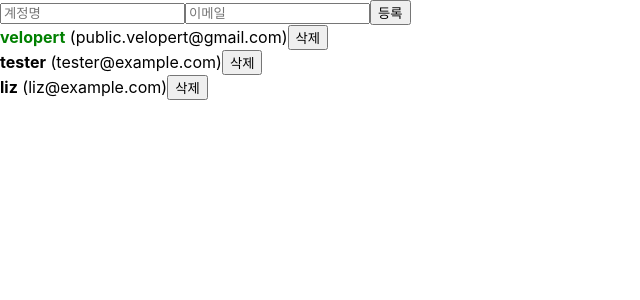
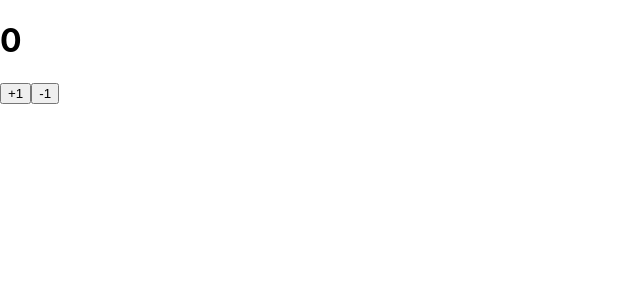
Before and after one commit to 0x-Robert/react_study, a React (Create React App) app: page / in a window 1280 px wide. Shown: the top 300 px of the page, without its empty margins (0-640 px from the left). Built offline with nearby package versions, Linux system fonts and the light colour scheme.

Commit message:
useMemo, useCallback, React.memo, useReducer

```diff
--- a/src/App.js
+++ b/src/App.js
@@ -1,24 +1,24 @@
-import React, { useRef, useState } from "react";
+import React, {
+  useRef,
+  useState,
+  useMemo,
+  useCallback,
+  useReducer,
+} from "react";
 import UserList from "./UserList";
 import CreateUser from "./CreateUser";
 
-function App() {
-  const [inputs, setInputs] = useState({
+function countActiveUsers(users) {
+  console.log("활성 사용자 세기");
+  return users.filter((user) => user.active).length;
+}
+
+const initialState = {
+  inputs: {
     username: "",
     email: "",
-  });
-
-  const { username, email } = inputs;
-
-  const onChange = (e) => {
-    const { name, value } = e.target;
-    setInputs({
-      ...inputs,
-      [name]: value,
-    });
-  };
-
-  const [users, setUsers] = useState([
+  },
+  user: [
     {
       id: 1,
       username: "velopert",
@@ -34,44 +34,88 @@ function App() {
     {
       id: 3,
       username: "liz",
-      email: "liz@example.com",
+      email: "liz@google.com",
       active: false,
     },
-  ]);
+  ],
+};
 
+function reducer(state, action) {
+  switch (action.type) {
+    case "CHANGE_INPUT":
+      return {
+        ...state,
+        inputs: {
+          ...state.inputs,
+          [action.name]: action.value,
+        },
+      };
+    case "CREATE_USER":
+      return {
+        ...state,
+        users: state.users.map((user) =>
+          user.id === action.id
+            ? {
+                ...user,
+                active: !user.active,
+              }
+            : user
+        ),
+      };
+    case "REMOVE_USER":
+      return {
+        ...state,
+        users: state.users.filter((user) => user.id !== action.id),
+      };
+
+    default:
+      return state;
+  }
+}
+
+function App() {
+  const [state, dispatch] = useReducer(reducer, initialState);
   const nextId = useRef(4);
 
-  const onCreate = () => {
-    const user = {
-      id: nextId.current,
-      username,
-      email,
-    };
-    //spread 연산자 사용한 배열  추가
-    //setUsers([...users, user]);
+  const { users } = state;
+  const { username, email } = state.inputs;
 
-    //concat을 이용한 배열 추가
-    setUsers(users.concat(user));
+  const onChange = useCallback((e) => {
+    const { name, value } = e.target;
+    dispatch({
+      type: "CHANGE_INPUT",
+      name,
+      value,
+    });
+  }, []);
 
-    setInputs({
-      username: "",
-      email: "",
+  const onCreate = useCallback(() => {
+    dispatch({
+      type: "CREATE_USER",
+      user: {
+        id: nextId.current,
+        username,
+        email,
+      },
     });
+    nextId.current += 1;
+  }, [username, email]);
 
-    nextId.current += 1;
-  };
+  const onToggle = useCallback((id) => {
+    dispatch({
+      type: "TOGGLE_USER",
+      id,
+    });
+  }, []);
 
-  const onRemove = (id) => {
-    setUsers(users.filter((user) => user.id !== id));
-  };
+  const onRemove = useCallback((id) => {
+    dispatch({
+      type: "REMOVE_USER",
+      id,
+    });
+  }, []);
 
-  const onToggle = (id) => {
-    setUsers(
-      users.map((user) =>
-        user.id === id ? { ...user, active: !user.active } : user
-      )
-    );
-  };
+  const count = useMemo(() => countActiveUsers(users), [users]);
 
   return (
     <>
@@ -81,7 +125,8 @@ function App() {
         onChange={onChange}
         onCreate={onCreate}
       />
-      <UserList users={users} onRemove={onRemove} onToggle={onToggle} />
+      <UserList users={users} onToggle={onToggle} onRemove={onRemove} />
+      <div>활성사용자수 : {count}</div>
     </>
   );
 }
--- /dev/null
+++ b/src/Counter.js
@@ -0,0 +1,54 @@
+import React, { useReducer, useState } from "react";
+
+function reducer(state, action) {
+  switch (action.type) {
+    case "INCREMENT":
+      return state + 1;
+    case "DECREMENT":
+      return state - 1;
+    default:
+      return state;
+  }
+}
+
+function Counter() {
+  const [number, dispatch] = useReducer(reducer, 0);
+
+  const onIncrease = () => {
+    dispatch({ type: "INCREMENT" });
+  };
+
+  const onDecrease = () => {
+    dispatch({ type: "DECREMENT" });
+  };
+
+  return (
+    <div>
+      <h1>{number}</h1>
+      <button onClick={onIncrease}>+1</button>
+      <button onClick={onDecrease}>-1</button>
+    </div>
+  );
+}
+
+export default Counter;
+
+// function Counter() {
+//   const [number, setNumber] = useState(0);
+
+//   const onIncrease = () => {
+//     setNumber((prevNumber) => prevNumber + 1);
+//   };
+
+//   const onDecrease = () => {
+//     setNumber((prevNumber) => prevNumber - 1);
+//   };
+
+//   return (
+//     <div>
+//       <h1>{number}</h1>
+//       <button onClick={onIncrease}>+1</button>
+//       <button onClick={onDecrease}>-1</button>
+//     </div>
+//   );
+// }
--- a/src/CreateUser.js
+++ b/src/CreateUser.js
@@ -20,4 +20,4 @@ function CreateUser({ username, email, onChange, onCreate }) {
   );
 }
 
-export default CreateUser;
+export default React.memo(CreateUser);
--- a/src/UserList.js
+++ b/src/UserList.js
@@ -1,6 +1,13 @@
-import React from "react";
+import React, { useEffect } from "react";
 
-function User({ user, onRemove, onToggle }) {
+const User = React.memo(function User({ user, onRemove, onToggle }) {
+  useEffect(() => {
+    console.log("화면에 나타남");
+    return () => {
+      console.log("컴포넌트가 화면에서 사라짐");
+    };
+  }, []);
+
   return (
     <div>
       <b
@@ -17,7 +24,7 @@ function User({ user, onRemove, onToggle }) {
       <button onClick={() => onRemove(user.id)}>삭제</button>
     </div>
   );
-}
+});
 
 function UserList({ users, onRemove, onToggle }) {
   return (
@@ -34,4 +41,4 @@ function UserList({ users, onRemove, onToggle }) {
   );
 }
 
-export default UserList;
+export default React.memo(UserList);
--- a/src/index.js
+++ b/src/index.js
@@ -1,13 +1,14 @@
-import React from 'react';
-import ReactDOM from 'react-dom/client';
-import './index.css';
-import App from './App';
-import reportWebVitals from './reportWebVitals';
-
-const root = ReactDOM.createRoot(document.getElementById('root'));
+import React from "react";
+import ReactDOM from "react-dom/client";
+import "./index.css";
+import App from "./App";
+import reportWebVitals from "./reportWebVitals";
+import Counter from "./Counter";
+const root = ReactDOM.createRoot(document.getElementById("root"));
 root.render(
   <React.StrictMode>
-    <App />
+    {/* <App /> */}
+    <Counter />
   </React.StrictMode>
 );
 
```
Also changed, not shown: src/App.back.js (added, +103 -0 lines).
